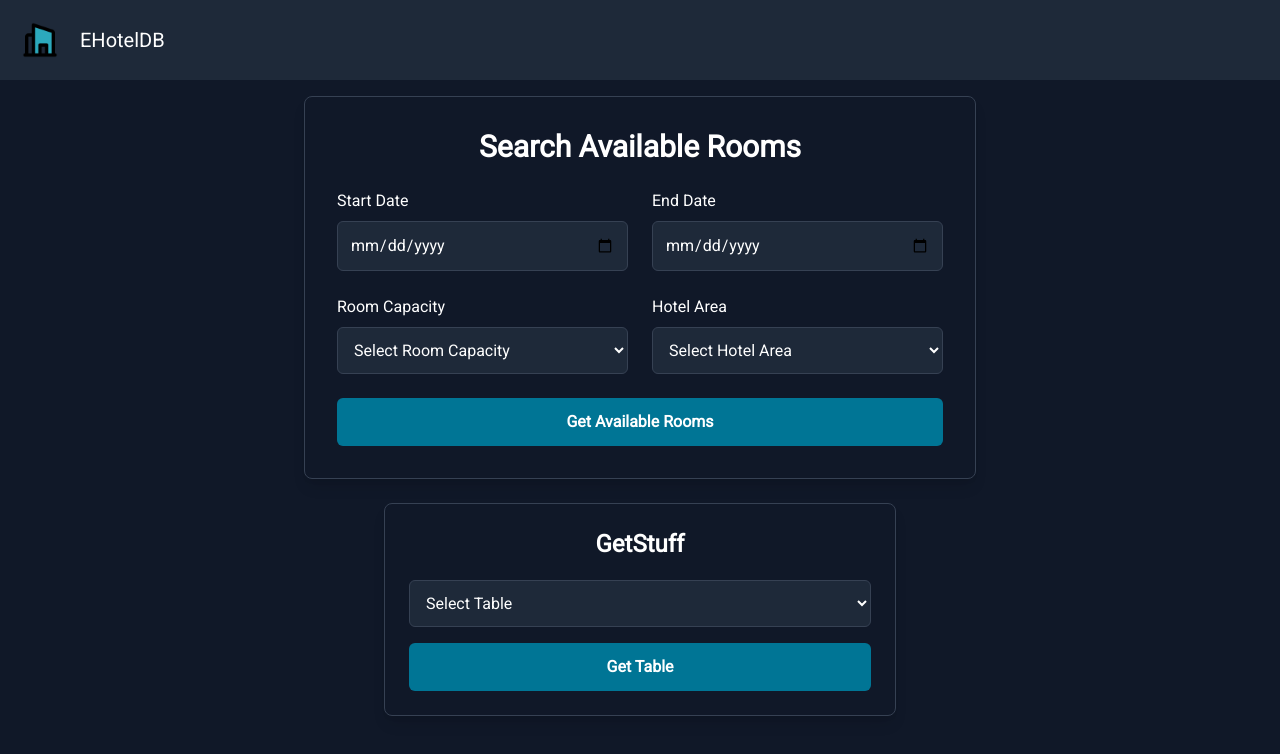
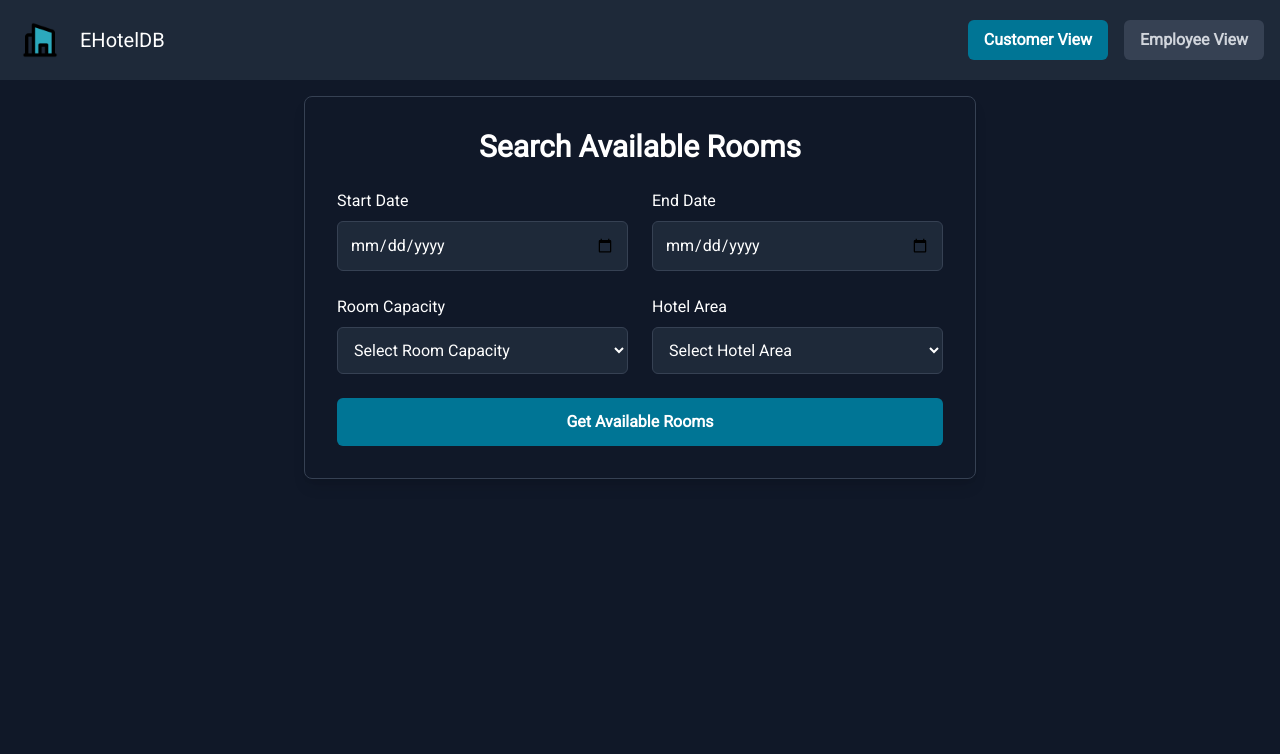
Before and after one commit to jwt2706/CSI2132, a React (Vite) app in the folder web/: page / in a window 1280 px wide. Shown: the top 754 px of the page. Built offline with nearby package versions, Linux system fonts and the light colour scheme.

Commit message:
add view selector

```diff
--- a/web/src/App.tsx
+++ b/web/src/App.tsx
@@ -1,15 +1,25 @@
+import { useState } from "react";
 import Header from "./components/Header";
 import GetTables from "./components/GetTables";
 import GetAvailableRooms from "./components/GetAvailableRooms";
 
 function App() {
+  const [view, setView] = useState("customer"); // customer view is the default
+
   return (
     <div className="bg-gray-900 text-white min-h-screen w-full m-0 p-0">
-      <Header />
+      <Header view={view} setView={setView} />
       <main className="p-4">
-        <GetAvailableRooms />
-        <br />
-        <GetTables />
+        {view === "customer" && (
+          <>
+            <GetAvailableRooms />
+          </>
+        )}
+        {view === "employee" && (
+          <>
+            <GetTables />
+          </>
+        )}
       </main>
     </div>
   );
--- a/web/src/components/Header.tsx
+++ b/web/src/components/Header.tsx
@@ -1,11 +1,35 @@
 import React from "react";
 import logo from "/logo.png";
 
-const Header = () => {
+const Header = ({ view, setView }) => {
   return (
-    <header className="w-full flex items-center p-4 bg-gray-800 text-white">
-      <img src={logo} alt="EHotelDB Logo" className="h-12 mr-4" />
-      <h1 className="text-xl">EHotelDB</h1>
+    <header className="w-full flex items-center justify-between p-4 bg-gray-800 text-white">
+      <div className="flex items-center">
+        <img src={logo} alt="EHotelDB Logo" className="h-12 mr-4" />
+        <h1 className="text-xl">EHotelDB</h1>
+      </div>
+      <div className="flex space-x-4">
+        <button
+          className={`px-4 py-2 rounded-md font-semibold ${
+            view === "customer"
+              ? "bg-cyan-700 text-white"
+              : "bg-gray-700 text-gray-300 hover:bg-gray-600"
+          }`}
+          onClick={() => setView("customer")}
+        >
+          Customer View
+        </button>
+        <button
+          className={`px-4 py-2 rounded-md font-semibold ${
+            view === "employee"
+              ? "bg-cyan-700 text-white"
+              : "bg-gray-700 text-gray-300 hover:bg-gray-600"
+          }`}
+          onClick={() => setView("employee")}
+        >
+          Employee View
+        </button>
+      </div>
     </header>
   );
 };
```
